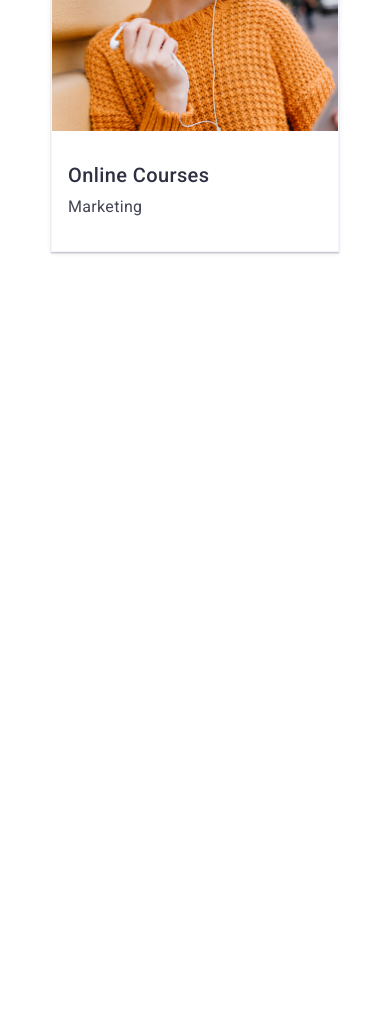
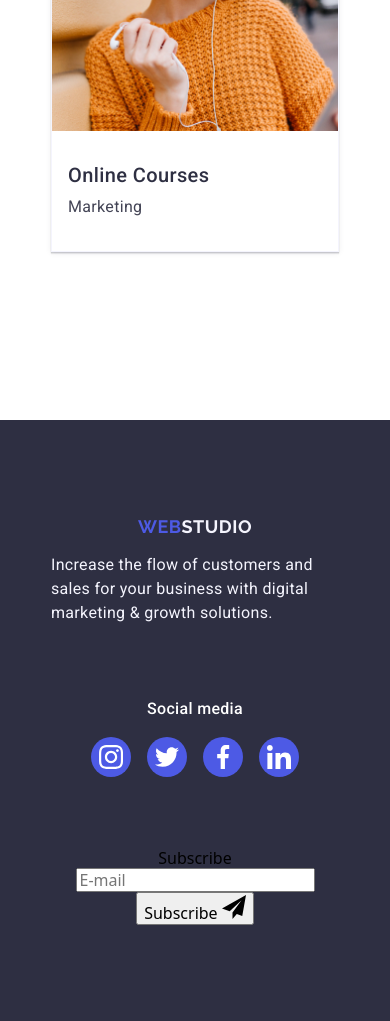
Before and after one commit to spa-sam/goit-markup-hw-06, a plain HTML site: page index.html in a window 390 px wide. Shown: the part 5960-6981 px from the top of the page. Before the commit the page ends 6260 px from the top, so only its background shows below. Drawn offline with nearby package versions, Linux system fonts and the light colour scheme.

Commit message:
progress

```diff
--- a/css/index.css
+++ b/css/index.css
@@ -13,3 +13,4 @@
 @import './layout/benefits.css';
 @import './layout/team.css';
 @import './layout/portfolio.css';
+@import './layout/footer.css';
--- /dev/null
+++ b/css/layout/footer.css
@@ -0,0 +1,82 @@
+@media screen and (max-width: 767px) {
+  .page-footer {
+    background-color: var(--page-footer-bgcolor);
+    margin-top: 120px;
+    display: flex;
+    flex-direction: column;
+    align-items: center;
+  }
+  .footer-info {
+    display: flex;
+    flex-direction: column;
+    align-items: center;
+    padding-top: 96px;
+    padding-bottom: 72px;
+  }
+
+  .foot-logo {
+    font-family: Raleway, sans-serif;
+    font-family: #4d5ae5;
+    font-weight: 700;
+    text-transform: uppercase;
+    line-height: 1.17;
+    letter-spacing: 0.03em;
+    font-size: 18px;
+    color: var(--logo-color);
+    padding-bottom: 16px;
+    transition: color 250ms cubic-bezier(0.4, 0, 0.2, 1);
+  }
+  .foot-logo:hover,
+  .foot-logo:focus {
+    color: #404bbf;
+  }
+  .logo-part {
+    color: var(--foot-logo-part-color);
+  }
+
+  .foot-text {
+    font-family: Roboto, sans-serif;
+    font-size: 16px;
+    font-weight: 400;
+    color: #f4f4fd;
+    line-height: 1.5;
+    letter-spacing: 0.02em;
+  }
+  .social-footer {
+    display: flex;
+    flex-direction: column;
+    align-items: center;
+    padding-bottom: 72px;
+  }
+  .social-list-footer {
+    display: flex;
+    column-gap: 16px;
+    margin-top: 16px;
+  }
+
+  .social-footer-titel {
+    color: #fff;
+    font-family: Roboto, sans-serif;
+    font-size: 16px;
+    font-weight: 500;
+    line-height: 1.5;
+    letter-spacing: 0.02em;
+  }
+  .social-list-footer .social-link:hover,
+  .social-list-footer .social-link:focus {
+    background-color: #31d0aa;
+  }
+  .subscribe-footer {
+    display: flex;
+    flex-direction: column;
+    align-items: center;
+    padding-bottom: 96px;
+    text-align: center;
+  }
+}
+
+@media screen and (min-width: 768px) {
+}
+
+@media screen and (min-width: 1158px) {
+}
```
Also changed, not shown: css/styles.css (+0 -71 lines), index.html (+1 -2 lines).
